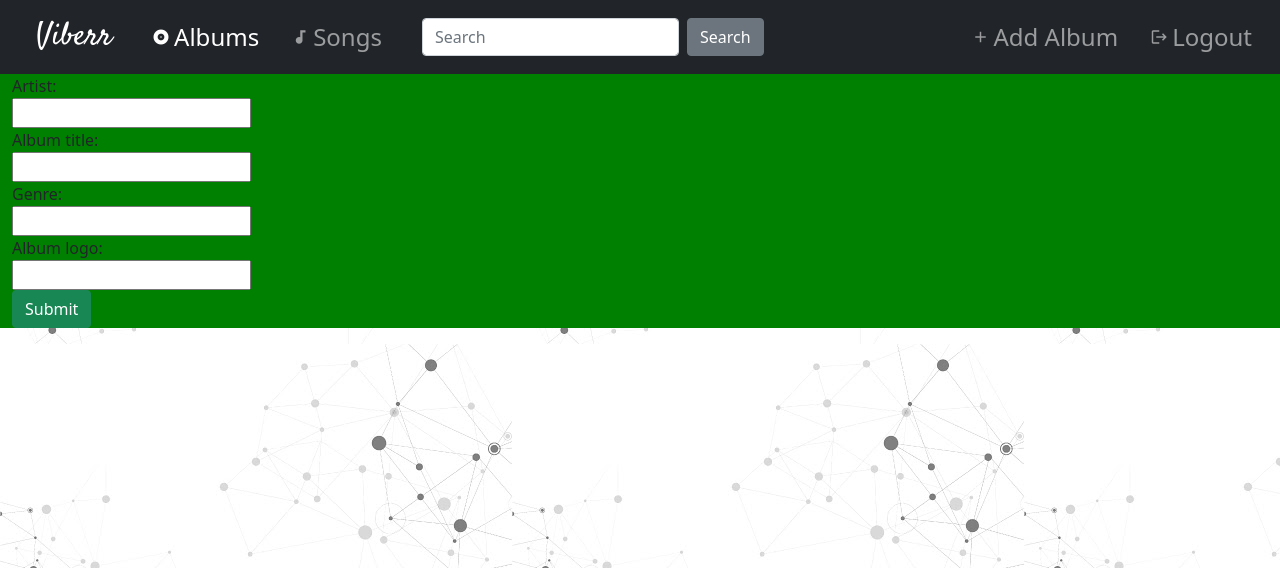
After one commit to Dmytro-Sk/website_music, a Django app: page /music/album/add/ in a window 1280 px wide. The commit adds this page. Shown: the top 568 px of the page. Run offline with Django 3.2, Linux system fonts and the light colour scheme.

Commit message:
Add CreateView and templates

```diff
--- a/apps/music/models.py
+++ b/apps/music/models.py
@@ -1,4 +1,5 @@
 from django.db import models
+from django.urls import reverse
 
 
 class Album(models.Model):
@@ -10,6 +11,9 @@ class Album(models.Model):
     def __str__(self):
         return self.album_title
 
+    def get_absolute_url(self):
+        return reverse('music:detail', kwargs={'pk': self.pk})
+
 
 class Song(models.Model):
     album = models.ForeignKey(Album, on_delete=models.CASCADE)
--- a/apps/music/static/music/main.css
+++ b/apps/music/static/music/main.css
@@ -10,3 +10,17 @@ body {
     font-family: 'Satisfy', cursive;
     font-size: 32px;
 }
+
+/* Rules for sizing the icon. */
+.material-icons.md-18 { font-size: 18px; }
+.material-icons.md-24 { font-size: 24px; }
+.material-icons.md-36 { font-size: 36px; }
+.material-icons.md-48 { font-size: 48px; }
+
+/* Rules for using icons as black on a light background. */
+.material-icons.md-dark { color: rgba(0, 0, 0, 0.54); }
+.material-icons.md-dark.md-inactive { color: rgba(0, 0, 0, 0.26); }
+
+/* Rules for using icons as white on a dark background. */
+.material-icons.md-light { color: rgba(255, 255, 255, 1); }
+.material-icons.md-light.md-inactive { color: rgba(255, 255, 255, 0.3); }
--- /dev/null
+++ b/apps/music/templates/music/album_form.html
@@ -0,0 +1,24 @@
+{% extends 'music/base.html' %}
+{% block title %}Add Album{% endblock title %}
+{% block albums_active %}active{% endblock albums_active %}
+{% block content %}
+    <div class="container-fluid" style="background-color: green;">
+        <div class="row">
+            <div class="col-sm-12 col-7">
+                <div class="panel panel-default">
+                    <div class="panel-body">
+                        <form action="" class="form-gorizontal" method="post" enctype="multipart/form-data">
+                            {% csrf_token %}
+                            {% include 'music/form_template.html' %}
+                            <div class="form-group">
+                                <div class="col-sm-offset-2 col-sm-10">
+                                    <button class="btn btn-success" type="submit">Submit</button>
+                                </div>
+                            </div>
+                        </form>
+                    </div>
+                </div>
+            </div>
+        </div>
+    </div>
+{% endblock content %}
--- a/apps/music/templates/music/base.html
+++ b/apps/music/templates/music/base.html
@@ -9,11 +9,7 @@
     <link href="https://fonts.googleapis.com/css?family=Satisfy" rel="stylesheet">
     <link href="https://fonts.googleapis.com/icon?family=Material+Icons" rel="stylesheet">
     <link rel="stylesheet" href="{% static 'music/main.css' %}">
-    {% if title %}
-        <title>{{ title }}</title>
-    {% else %}
-        <title>Music</title>
-    {% endif %}
+    <title>{% block title %}Music{% endblock title %}</title>
 </head>
 <body>
     <nav class="navbar navbar-expand-sm navbar-dark bg-dark">
@@ -25,14 +21,14 @@
             </button>
             <div class="collapse navbar-collapse" id="navbarColor01">
                 <ul class="navbar-nav">
-                    <li class="nav-item active">
-                        <a class="nav-link" href="{% url 'music:index' %}">
-                            <span class="material-icons" style="position: relative;">album</span>Albums
+                    <li class="nav-item mx-2">
+                        <a class="nav-link active" href="{% url 'music:index' %}">
+                            <span class="material-icons md-18 me-1" style="position: relative;">album</span>Albums
                         </a>
                     </li>
-                    <li class="nav-item">
+                    <li class="nav-item mx-2">
                         <a class="nav-link" href="#">
-                            <span class="material-icons">audiotrack</span>Songs
+                            <span class="material-icons md-18 me-1">audiotrack</span>Songs
                         </a>
                     </li>
                 </ul>
@@ -41,14 +37,14 @@
                     <button class="btn btn-secondary my-2 my-sm-0" type="submit">Search</button>
                 </form>
                 <ul class="navbar-nav ms-auto">
-                    <li class="nav-item active">
-                        <a class="nav-link" href="{% url 'music:index' %}">
-                            <span class="material-icons">add</span>&nbsp; Add Album
+                    <li class="nav-item mx-2">
+                        <a class="nav-link" href="{% url 'music:album-add' %}">
+                            <span class="material-icons md-18 me-1">add</span>Add Album
                         </a>
                     </li>
-                    <li class="nav-item">
+                    <li class="nav-item mx-2">
                         <a class="nav-link" href="#">
-                            <span class="material-icons">logout</span>&nbsp; Logout
+                            <span class="material-icons md-18 me-1">logout</span>Logout
                         </a>
                     </li>
                 </ul>
--- a/apps/music/templates/music/detail.html
+++ b/apps/music/templates/music/detail.html
@@ -1,4 +1,5 @@
 {% extends 'music/base.html' %}
+{% block title %}Album Detail{% endblock title %}
 {% block content %}
     <img src="{{ album.album_logo }}" alt="Album name" width="400" height="400">
     <h1>{{ album.album_title }}</h1>
--- /dev/null
+++ b/apps/music/templates/music/form_template.html
@@ -0,0 +1,9 @@
+{% for field in form %}
+    <div class="form-group">
+        <div class="col-sm-offset-2 col-sm-10">
+            <span class="text-danger small">{{ field.errors }}</span>
+        </div>
+        <label class="control-label col-sm-2">{{ field.label_tag }}</label>
+        <div class="col-sm-10">{{ field }}</div>
+    </div>
+{% endfor %}
--- a/apps/music/urls.py
+++ b/apps/music/urls.py
@@ -6,4 +6,5 @@ app_name = 'music'
 urlpatterns = [
     path('', views.IndexView.as_view(), name='index'),
     path('<int:pk>/', views.DetailView.as_view(), name='detail'),
+    path('album/add/', views.AlbumCreate.as_view(), name='album-add'),
 ]
--- a/apps/music/views.py
+++ b/apps/music/views.py
@@ -1,4 +1,5 @@
 from django.views import generic
+from django.views.generic.edit import CreateView, UpdateView, DeleteView
 
 from .models import Album
 
@@ -13,3 +14,8 @@ class IndexView(generic.ListView):
 class DetailView(generic.DetailView):
     model = Album
     template_name = 'music/detail.html'
+
+
+class AlbumCreate(CreateView):
+    model = Album
+    fields = ['artist', 'album_title', 'genre', 'album_logo']
```
Also changed, not shown: db.sqlite3.
